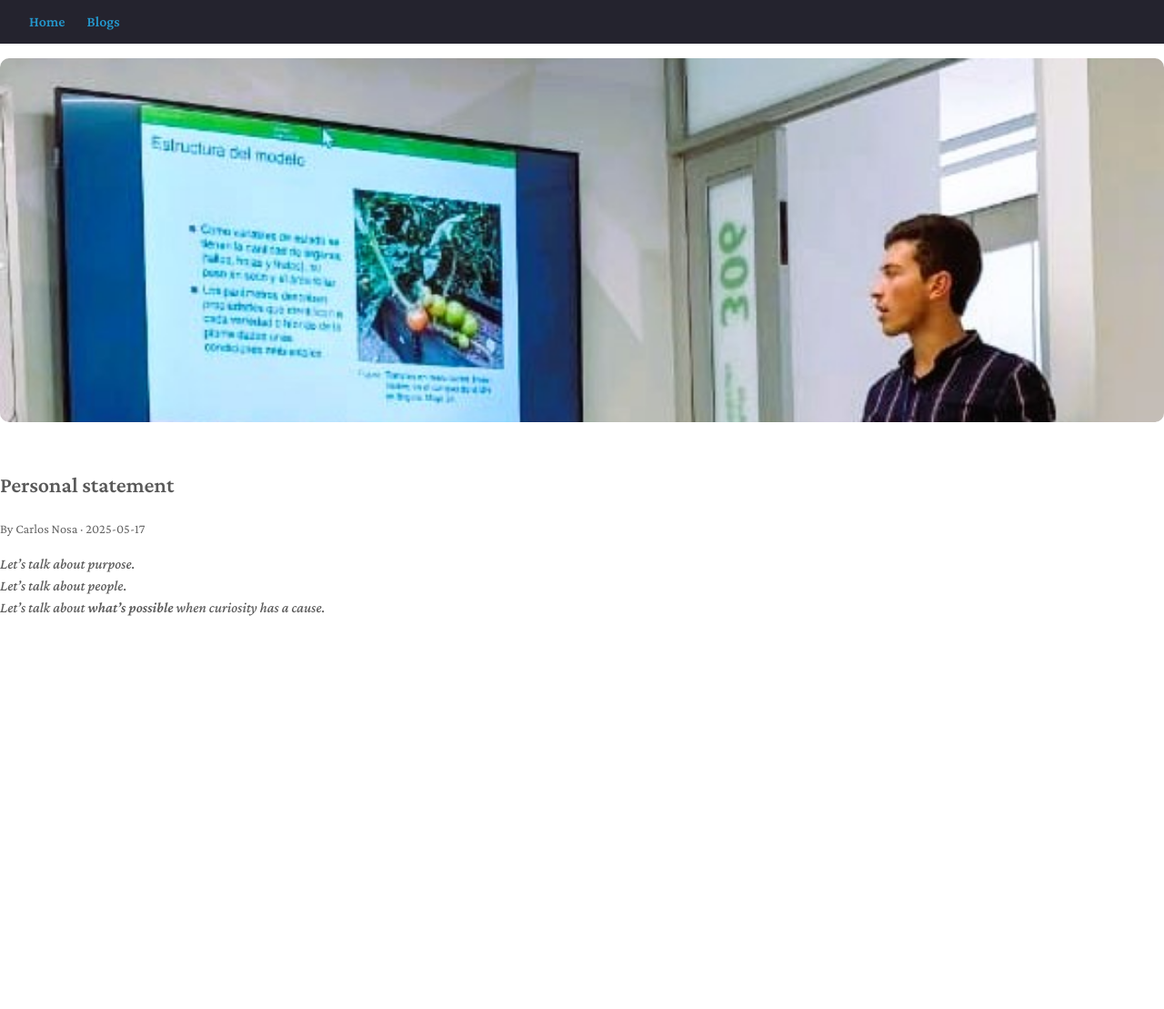
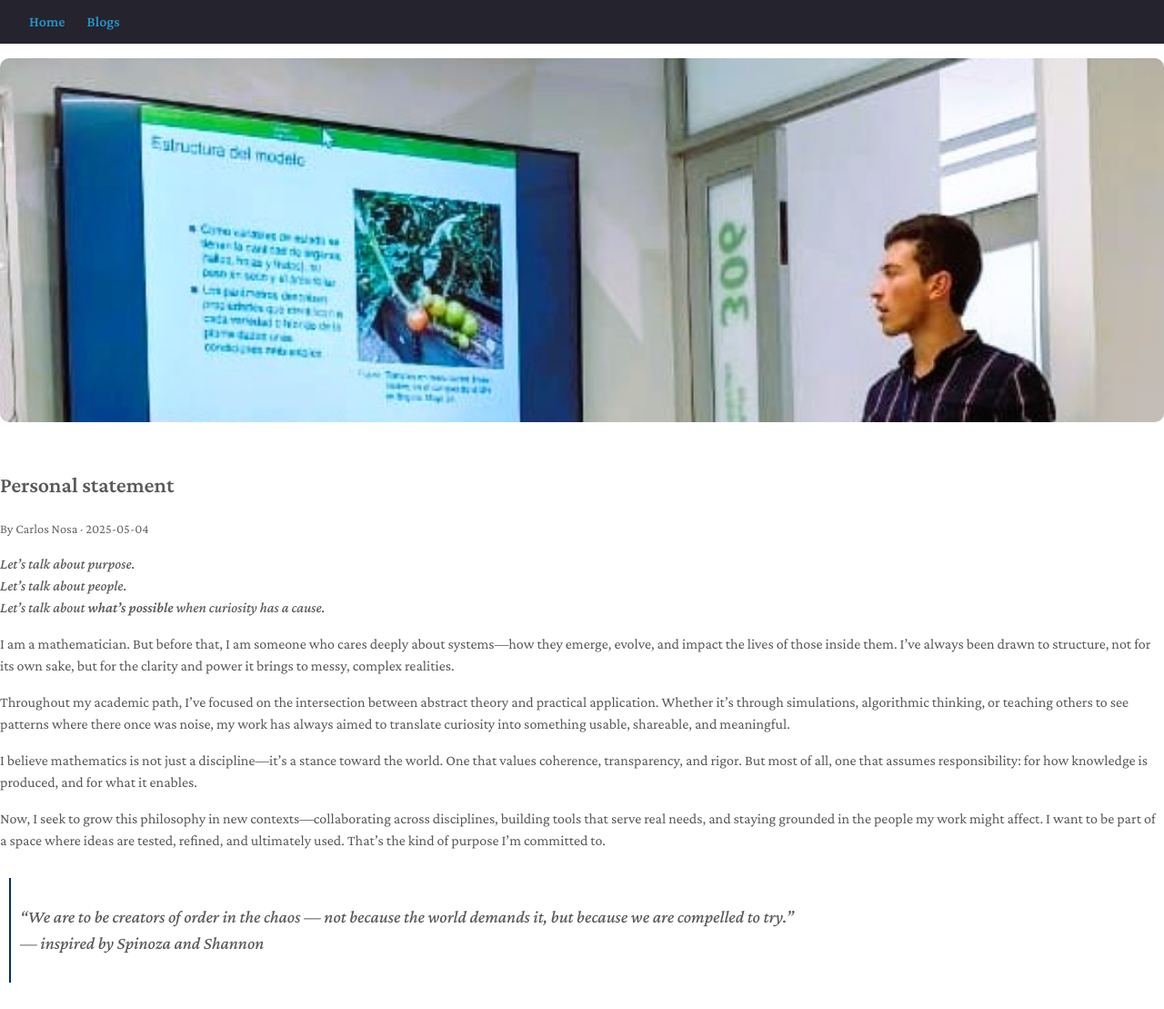
Before and after one commit to cnosa/CNosaWebsite, a Jekyll site: the page built from _blogs/PersonalStatement.md, in a window 1280 px wide. Shown: the whole page at 91% size. Built offline with Jekyll 4.4.1, drawn with Linux system fonts in a browser that asks for light colours; a style sheet for code colours, icons or effects is not loaded; before the commit the page ends 900 px from its top, so only the background shows below that.

Commit message:
Update PersonalStatement.md

```diff
--- a/_blogs/PersonalStatement.md
+++ b/_blogs/PersonalStatement.md
@@ -2,7 +2,7 @@
 layout: blog
 title: "Personal statement"
 author: "Carlos Nosa"
-date: 2025-05-17
+date: 2025-05-04
 excerpt: "A description of my personal journey and aspirations"
 thumbnail: ./assets/blogs_content/MAPI_moi.jpg
 ---
@@ -11,3 +11,14 @@ thumbnail: ./assets/blogs_content/MAPI_moi.jpg
 *Let’s talk about purpose.
 Let’s talk about people.
 Let’s talk about **what’s possible** when curiosity has a cause.*
+
+I am a mathematician. But before that, I am someone who cares deeply about systems—how they emerge, evolve, and impact the lives of those inside them. I’ve always been drawn to structure, not for its own sake, but for the clarity and power it brings to messy, complex realities.
+
+Throughout my academic path, I’ve focused on the intersection between abstract theory and practical application. Whether it’s through simulations, algorithmic thinking, or teaching others to see patterns where there once was noise, my work has always aimed to translate curiosity into something usable, shareable, and meaningful.
+
+I believe mathematics is not just a discipline—it’s a stance toward the world. One that values coherence, transparency, and rigor. But most of all, one that assumes responsibility: for how knowledge is produced, and for what it enables.
+
+Now, I seek to grow this philosophy in new contexts—collaborating across disciplines, building tools that serve real needs, and staying grounded in the people my work might affect. I want to be part of a space where ideas are tested, refined, and ultimately used. That’s the kind of purpose I’m committed to.
+
+> *“We are to be creators of order in the chaos — not because the world demands it, but because we are compelled to try.”*
+> — *inspired by Spinoza and Shannon*
```
